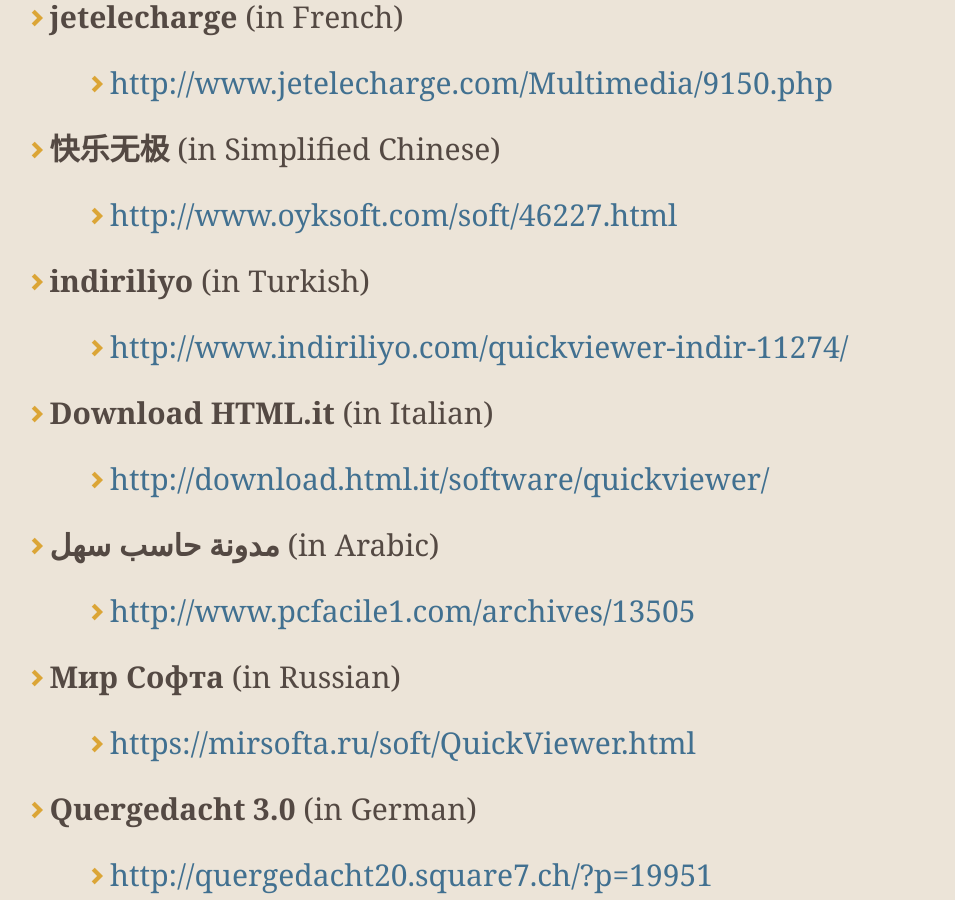
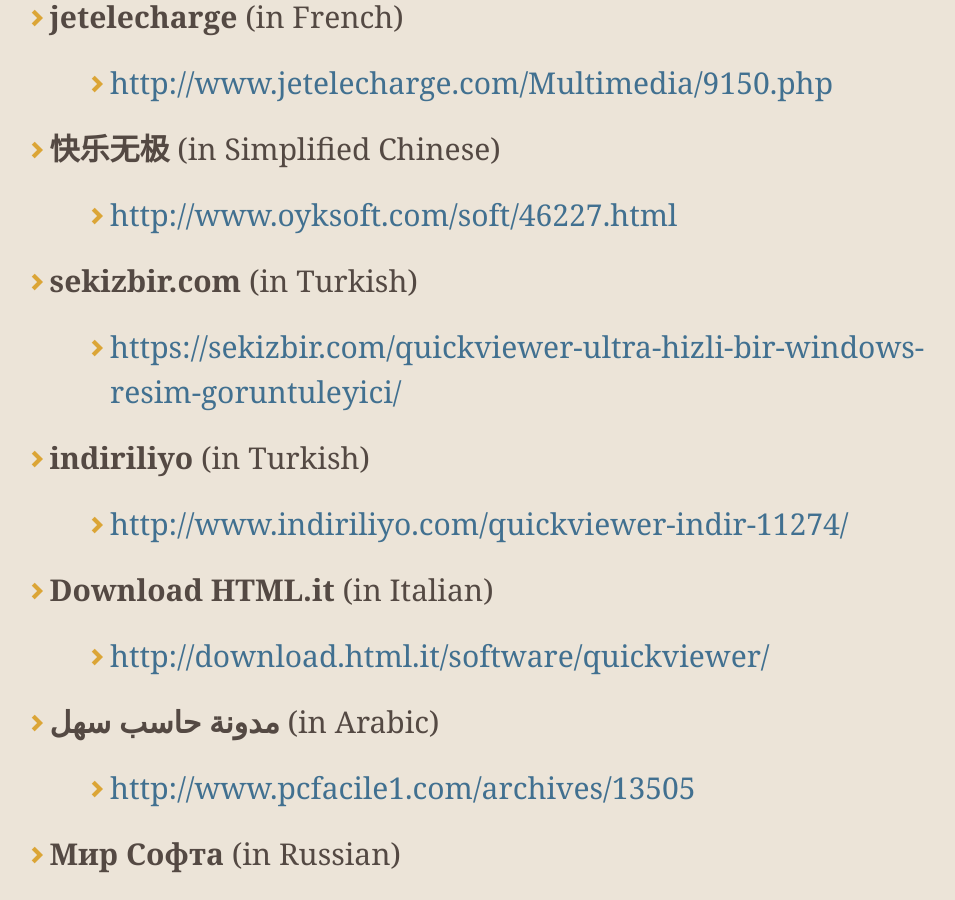
Before and after one commit to kanryu/quickviewer, a Jekyll site: the page built from docs/index.md, in a window 1280 px wide and 900 px high, scrolled down 5115 px. Shown: the whole window, without its empty margins (179-1134 px from the left). Built offline with Jekyll 4.4.1, drawn with Linux system fonts in a browser that asks for light colours; nearby versions of some CDN libraries; our own code applies the rules of GitHub Pages for plain Markdown files.

Commit message:
Update index.md

```diff
--- a/docs/index.md
+++ b/docs/index.md
@@ -83,6 +83,8 @@ You can also clone the latest source code from **[this repository.](https://gith
     - [http://www.jetelecharge.com/Multimedia/9150.php](http://www.jetelecharge.com/Multimedia/9150.php)
 - **快乐无极** (in Simplified Chinese)
     - [http://www.oyksoft.com/soft/46227.html](http://www.oyksoft.com/soft/46227.html)
+- **sekizbir.com** (in Turkish)
+    - [https://sekizbir.com/quickviewer-ultra-hizli-bir-windows-resim-goruntuleyici/](https://sekizbir.com/quickviewer-ultra-hizli-bir-windows-resim-goruntuleyici/)
 - **indiriliyo** (in Turkish)
     - [http://www.indiriliyo.com/quickviewer-indir-11274/](http://www.indiriliyo.com/quickviewer-indir-11274/)
 - **Download HTML.it** (in Italian)
```
